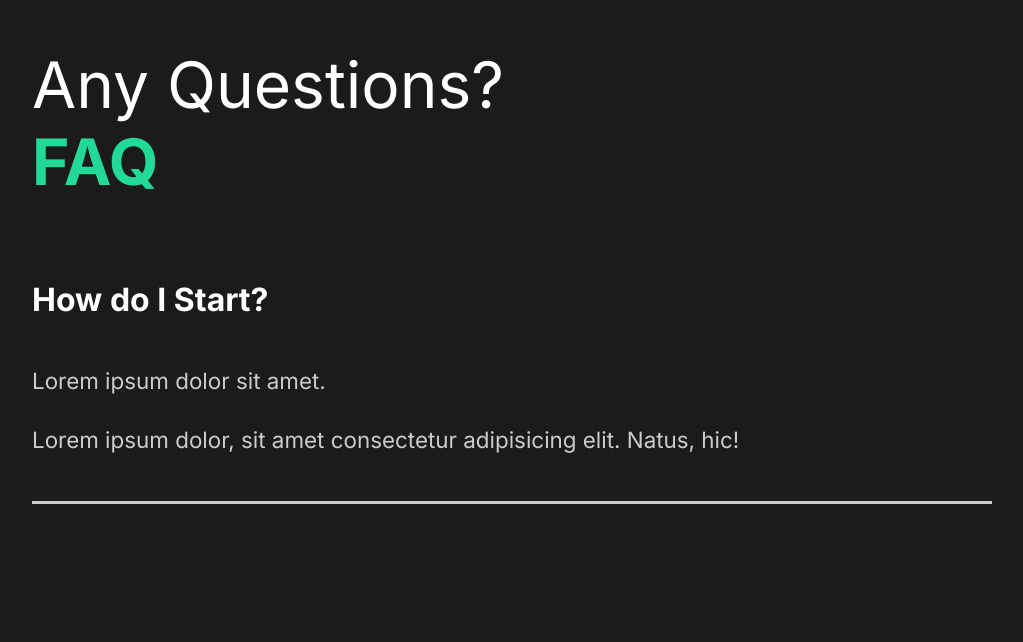
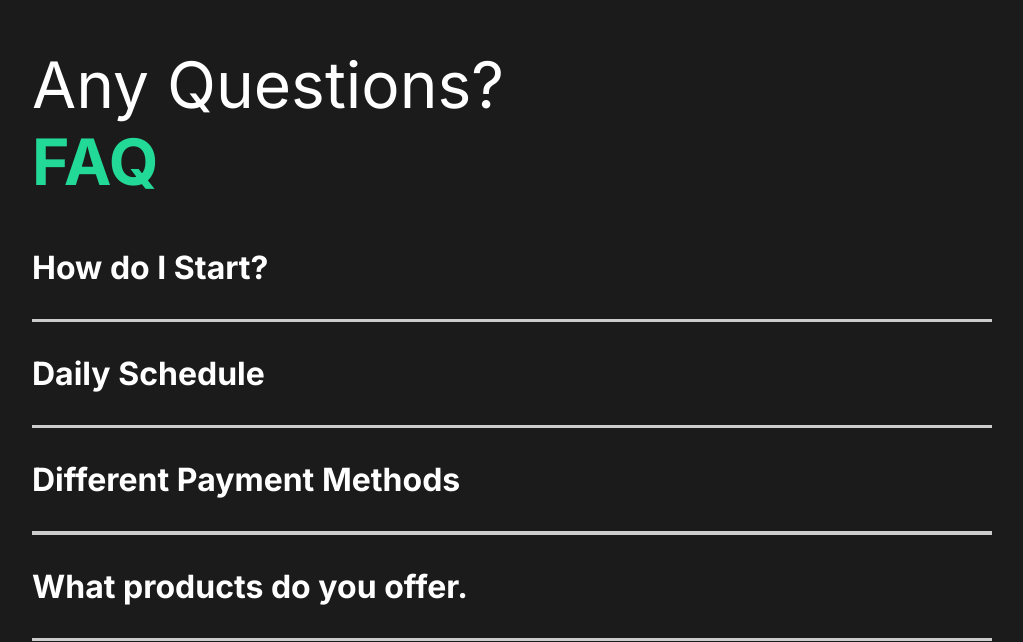
Before and after one commit to MagicAce1988/captureportfolio, a React (Create React App) app: page / in a window 1280 px wide. Shown: the part 918-1560 px from the top of the page, without its empty margins (128-1151 px from the left). Built offline with nearby package versions, Linux system fonts and the light colour scheme.

Commit message:
added faq animation

```diff
--- a/src/components/FaqSection/FaqSection.js
+++ b/src/components/FaqSection/FaqSection.js
@@ -1,6 +1,9 @@
+import { AnimateSharedLayout, motion } from 'framer-motion';
+import { useState } from 'react';
 import { Faq } from './FaqSection.styled';
 
 const FaqSection = ({ ...props }) => {
+  const [active, setActive] = useState(null);
   const questions = [
     {
       question: 'How do I Start?',
@@ -36,16 +39,24 @@ const FaqSection = ({ ...props }) => {
       <h2>
         Any Questions? <span>FAQ</span>
       </h2>
-      {questions.map((current) => (
-        <div className="question">
-          <h4>{current.question}</h4>
-          <div className="answer">
-            {current.answerParagraphs.map((paragraph) => (
-              <p>{paragraph}</p>
-            ))}
-          </div>
-        </div>
-      ))}
+      <AnimateSharedLayout>
+        {questions.map((current, index) => (
+          <motion.div
+            layout
+            onClick={() => setActive(active === index ? null : index)}
+            className="question"
+          >
+            <motion.h4 layout>{current.question}</motion.h4>
+            {index === active && (
+              <motion.div className="answer">
+                {current.answerParagraphs.map((paragraph) => (
+                  <p>{paragraph}</p>
+                ))}
+              </motion.div>
+            )}
+          </motion.div>
+        ))}
+      </AnimateSharedLayout>
     </Faq>
   );
 };
--- a/src/components/FaqSection/FaqSection.styled.js
+++ b/src/components/FaqSection/FaqSection.styled.js
@@ -13,15 +13,8 @@ export const Faq = styled(Layout)`
     font-weight: lighter;
   }
 
-  /* .faq-line {
-    background: #cccccc;
-    height: 0.2rem;
-    margin: 2rem 0rem;
-    width: 100%;
-  } */
-
   .question {
-    padding: 3rem 0rem;
+    padding: 1rem 0rem;
     cursor: pointer;
   }
 
@@ -33,12 +26,12 @@ export const Faq = styled(Layout)`
     }
   }
 
-  .answer:after {
+  .question:after {
     display: block;
     content: '';
     background: #cccccc;
     height: 0.2rem;
-    margin: 2rem 0;
+    margin: 2rem 0 0rem;
     width: 100%;
   }
 `;
```
